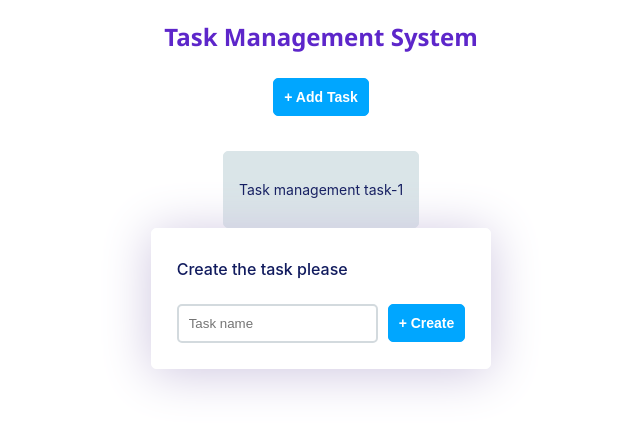
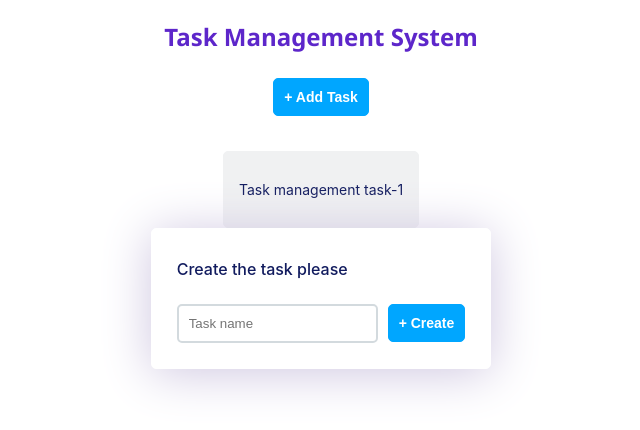
Before and after one commit to aysellunlu/task-managemenr, a React (Create React App) app: page / in a window 1280 px wide. Shown: the top 430 px of the page, without its empty margins (319-959 px from the left). Built offline with nearby package versions, Linux system fonts and the light colour scheme.

Commit message:
table color

```diff
--- a/src/components/Table/Table.css
+++ b/src/components/Table/Table.css
@@ -1,6 +1,6 @@
 .table-style{
     border-radius: 5px;
-    border: 1px solid rgb(218, 229, 232);
+    border: 1px solid rgb(240, 241, 242);
     padding: 15px;
-    background-color: rgb(218, 229, 232);
+    background-color:  rgb(240, 241, 242);
 }
```
